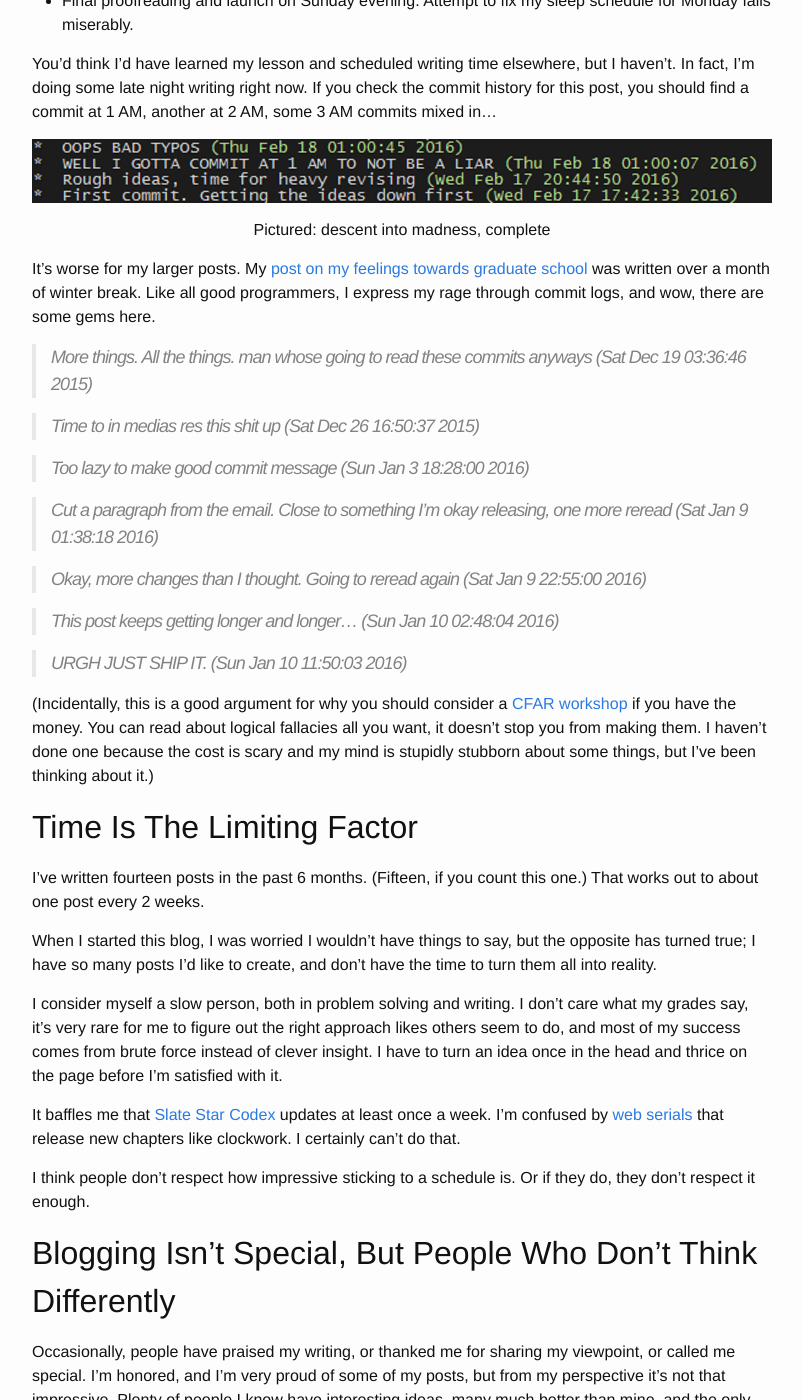
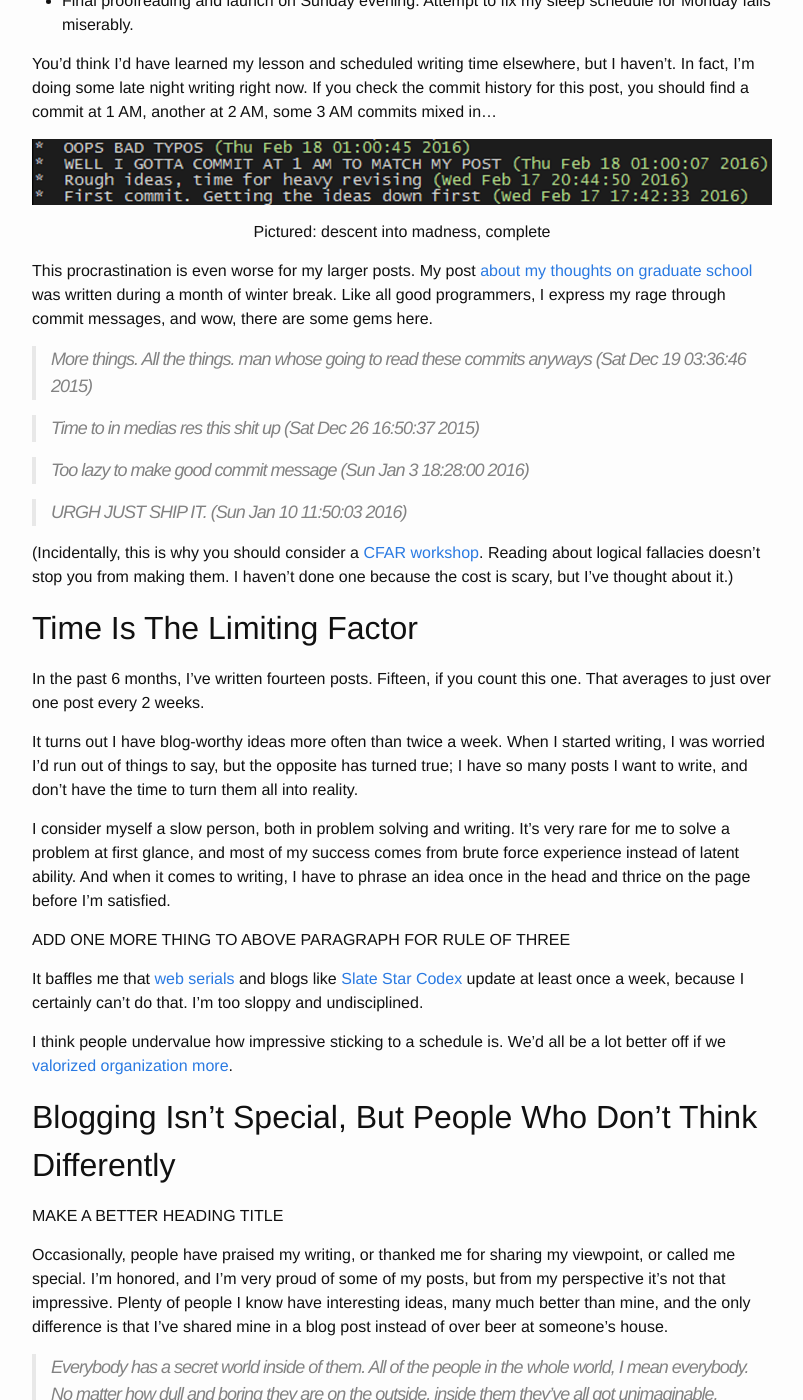
Before and after one commit to alexirpan/alexirpan.github.io, a Jekyll site: the page built from _posts/2016-02-18-half-year.markdown, in a window 1280 px wide and 1400 px high, scrolled down 1710 px. Shown: the whole window, without its empty margins (238-1041 px from the left). Built offline with Jekyll 4.4.1, drawn with Linux system fonts in a browser that asks for light colours; some of the changed text lies outside the part shown.

Commit message:
Okay, I really really need to sleep. Even a weekend doesn't excuse this.

```diff
--- a/_posts/2016-02-18-half-year.markdown
+++ b/_posts/2016-02-18-half-year.markdown
@@ -92,9 +92,11 @@
 {: .centered}
 
 
-It's worse for my larger posts. My [post on my feelings towards graduate school](
-http://www.alexirpan.com/2016/01/03/grad-school.html) was written over a month
-of winter break. Like all good programmers, I express my rage through commit logs,
+This procrastination is even worse for my larger posts. My post
+[about my thoughts on graduate school](
+http://www.alexirpan.com/2016/01/03/grad-school.html) was
+written during a month of winter break.
+Like all good programmers, I express my rage through commit messages,
 and wow, there are some gems here.
 
 > More things. All the things. man whose going to read these commits anyways (Sat Dec 19 03:36:46 2015)
@@ -103,47 +105,44 @@
 
 > Too lazy to make good commit message (Sun Jan 3 18:28:00 2016)
 
-> Cut a paragraph from the email. Close to something I'm okay releasing, one more reread (Sat Jan 9 01:38:18 2016)
-
-> Okay, more changes than I thought. Going to reread again (Sat Jan 9 22:55:00 2016)
-
-> This post keeps getting longer and longer... (Sun Jan 10 02:48:04 2016)
-
 > URGH JUST SHIP IT. (Sun Jan 10 11:50:03 2016)
 
-(Incidentally, this is a good argument for why you should consider
-a [CFAR workshop](http://rationality.org/workshops/) if you have the money.
-You can read about logical fallacies all you want, it doesn't stop you from
-making them. I haven't done one because the cost is scary and my
-mind is stupidly stubborn about some things, but I've been thinking about it.)
+(Incidentally, this is why you should consider a [CFAR workshop](http://rationality.org/workshops/).
+Reading about logical fallacies doesn't stop you from making them.
+I haven't done one because the cost is scary, but I've thought about it.)
 
 
 Time Is The Limiting Factor
 -------------------------------------------------------------------------------
 
-I've written fourteen posts in the past 6 months. (Fifteen, if you count this
-one.) That works out to about one post every 2 weeks.
+In the past 6 months, I've written fourteen posts. Fifteen, if you count this one.
+That averages to just over one post every 2 weeks.
 
-When I started this blog, I was worried I wouldn't have things to say, but
-the opposite has turned true; I have so many posts I'd like to create, and
+It turns out I have blog-worthy ideas more often than twice a week.
+When I started writing, I was worried I'd run out of things to say, but
+the opposite has turned true; I have so many posts I want to write, and
 don't have the time to turn them all into reality.
 
 I consider myself a slow person, both in problem solving and writing.
-I don't care what my grades say, it's very rare for me to figure out the right
-approach likes others seem to do, and most of my success comes from brute force
-instead of clever insight. I have to turn an idea once in the head and thrice on
-the page before I'm satisfied with it.
+It's very rare for me to solve a problem at first glance, and most of my
+success comes from brute force experience instead of latent ability.
+And when it comes to writing, I have to phrase an idea once in the head
+and thrice on the page before I'm satisfied.
 
-It baffles me that [Slate Star Codex](http://slatestarcodex.com/)
-updates at least once a week. I'm confused by [web serials](https://parahumans.wordpress.com/)
-that release new chapters like clockwork. I certainly can't do that.
+ADD ONE MORE THING TO ABOVE PARAGRAPH FOR RULE OF THREE
 
-I think people don't respect how impressive sticking to a schedule is. Or if
-they do, they don't respect it enough.
+It baffles me that [web serials](https://parahumans.wordpress.com/) and blogs
+like [Slate Star Codex](http://slatestarcodex.com/) update at least once a week,
+because I certainly can't do that. I'm too sloppy and undisciplined.
+
+I think people undervalue how impressive sticking to a schedule is. We'd all
+be a lot better off if we [valorized organization more](http://www.alexirpan.com/2015/09/01/optimizing-process.html).
 
 
 Blogging Isn't Special, But People Who Don't Think Differently
 ------------------------------------------------------------------------------
+
+MAKE A BETTER HEADING TITLE
 
 Occasionally, people have praised my writing, or thanked me for sharing my
 viewpoint, or called me special. I'm honored, and I'm very proud of some of my
@@ -158,7 +157,7 @@
 > Thousands maybe.
 
 (Neil Geiman, *The Sandman*)
-{. :centered }
+{: .centered }
 
 People think they're boring.
 
@@ -179,23 +178,34 @@
 I Actually Have A Writing Style
 -------------------------------------------------------------------------------
 
-I made a deliberate choice to keep this blog colloquial. It's my blog. It's my
-voice. I don't give a shit if people look down on me for using contractions
-or swearing. I'll write about things I like in the way I like to read them, and
-if anyone else cares, that's just a bonus.
+I deliberately chose to keep this blog colloquial. It's my blog, it's my
+voice, and I don't give a shit about the conventions of formal writing. If
+I want to use contractions or swear a bit, I will. If my posts drag on a bit,
+that's part of who I am.
 
-It's made it much easier for me to produce content, but one unintended side
-effect is that I've become more aware of my speech patterns.
-I start lots of sentences with "and" or "but" because I like the abruptness of starting with
-a conjnction. I abuse parallel structure because it's simple, it's straightforward,
-and it's an easy way to link disparate ideas together. I've adopted one sentence
-paragraphs because they're very good for pounding ideas with great force.
+I don't want to feel obligated to write a certain way, or write only about
+certain things. I want to write something that I'll want to read later.
+If anyone else thinks my writing is cool, it's just a bonus.
 
-It's pretty cool, but it also means I have to spend lots of time revising.
-If I'm not careful, my sentences will all start with "I" or "It's", or they'll
-all be stuctured the same way, or I'll accidentally use an uncommon word in
-two adjacent sentences, or a whole host of errors that subtly weaken my prose.
-Hopefully I can avoid these traps in the future.
+Throwing off the shackles of formal writing voice made it much easier
+to produce content, but I've also found an unintended side effect.
+Once I tried to [write like how I'd talk if I had the time to phrase things
+just right](http://paulgraham.com/talk.html), I started noticing patterns
+in my writing. I'm fond of starting sentences with "and" or "but" or "because";
+I like the abruptness of the conjunction. I force parallel structure wherever
+I can; it's simple, it's straightforward, and it's an easy way to make
+disparate ideas seem connected. I've adopted short, one sentence paragraphs;
+they're very good when you want to pound ideas with great force.
+
+It's neat that I'm getting better at analyzing my own writing,
+but it also means I have to spend lots of time revising.
+If I'm not careful, all my sentences end up starting with "I" or "It's",
+or they all have similar structure, or I'll use a word too often and make
+my writing sound repetitive.
+
+There's no formal guidelines I'm following when I do this.
+All my editing is done by feel. I can recognize good writing; the hard part is
+actually making it.
 
 
 Experience, Not Effort, Is The Biggest Factor In Quality
```
Also changed, not shown: public/half-year/halfyear-commits.png.
